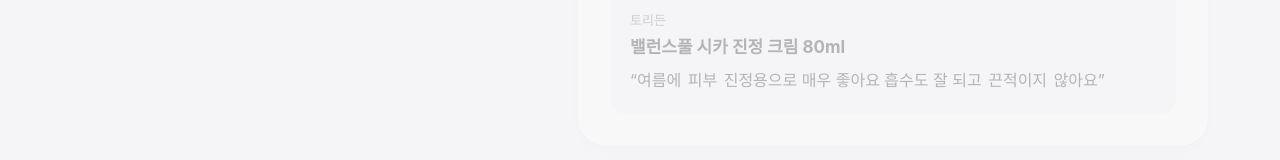
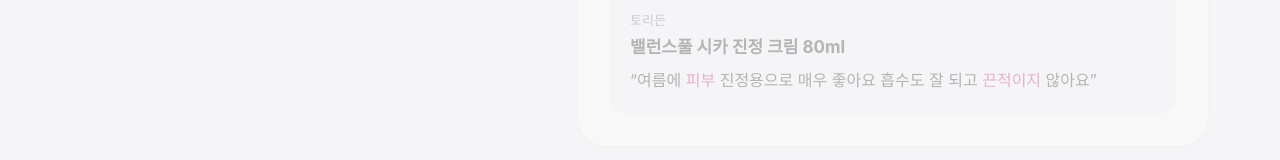
Before and after one commit to Capstone-Design-mju-2/FE, a React (Vite) app: page / in a window 1280 px wide. Shown: the part 1376-1536 px from the top of the page. Built offline with nearby package versions, Linux system fonts and the light colour scheme; a web font is replaced by a local one.

Commit message:
style: use rose text for remaining review highlights

```diff
--- a/src/App.css
+++ b/src/App.css
@@ -139,7 +139,7 @@
   gap: 12px;
 }
 
-/* 답이 오면 카드가 차례로 떠오르고, 각 카드의 형광펜은 카드가 자리 잡은 뒤 칠해진다(--enter-delay). */
+/* 답이 오면 카드가 차례로 떠오른다(--enter-delay). */
 .answer .product-card { animation: card-in 260ms var(--ease-out) var(--enter-delay, 0ms) both; }
 .answer .product-card:nth-of-type(2) { --enter-delay: 60ms; }
 .answer .product-card:nth-of-type(3) { --enter-delay: 120ms; }
--- a/src/components/Home.css
+++ b/src/components/Home.css
@@ -368,9 +368,6 @@
   background: currentColor;
 }
 
-/* 이 구역의 형광펜은 화면이 열릴 때가 아니라 스크롤로 카드가 들어올 때 칠한다. */
-.home__how mark::before { animation: none; }
-
 /* 기본은 다 보이는 상태. 스크롤 애니메이션을 지원하고, 동작 줄이기가 꺼져 있고, 화면이 넓을 때만 움직인다.
    animation 묶음 속성이 animation-timeline을 지우므로 timeline과 range는 그 뒤에 쓴다. */
 @supports (animation-timeline: view()) {
@@ -380,12 +377,6 @@
       animation: how-step-in linear both;
       animation-timeline: --how-step;
       animation-range: entry 0% entry 70%;
-    }
-
-    .home__how mark::before {
-      animation: mark-in linear both;
-      animation-timeline: --how-step;
-      animation-range: entry 60% cover 45%;
     }
 
     @keyframes how-step-in { from { opacity: 0.3; transform: translateY(16px); } }
--- a/src/index.css
+++ b/src/index.css
@@ -60,27 +60,11 @@ button:focus-visible {
   outline-offset: 3px;
 }
 
-/* 형광펜은 글자 뒤 칸을 왼쪽에서 오른쪽으로 늘려 칠한다. 감싼 상자에 isolation: isolate가 있어야 배경 뒤로 숨지 않는다. */
+/* 질문과 일치하는 리뷰 문구는 카드 테두리와 같은 로즈 색상으로 강조한다. */
 mark {
-  position: relative;
-  padding: 0 2px;
   background: none;
-  color: inherit;
+  color: var(--color-accent);
 }
-
-mark::before {
-  content: '';
-  position: absolute;
-  inset: 0;
-  z-index: -1;
-  border-radius: 3px;
-  background: var(--color-highlight);
-  box-shadow: inset 0 -2px 0 color-mix(in srgb, var(--color-accent) 35%, transparent);
-  transform-origin: left center;
-  animation: mark-in 300ms var(--ease-out) calc(var(--enter-delay, 0ms) + 240ms) both;
-}
-
-@keyframes mark-in { from { transform: scaleX(0); } }
 
 /* 상품 사진은 도착하면 서서히 나타난다. 도착 전에는 사진을 감싼 칸의 바탕색이 보인다. */
 .product-image {
@@ -110,7 +94,6 @@ mark::before {
 
 /* 동작 줄이기를 켠 사람에게는 움직임을 빼고, 나타나는 것은 투명도만 바꾼다. */
 @media (prefers-reduced-motion: reduce) {
-  mark::before { animation: none; }
   .product-image { transition: none; }
   .btn-primary:active:not(:disabled) { transform: none; }
 }
--- a/src/lib/highlight.ts
+++ b/src/lib/highlight.ts
@@ -1,4 +1,4 @@
-// 질문에 쓴 말이 리뷰 근거에 나오면 그 부분에 형광펜을 칠한다(ADR-161).
+// 질문에 쓴 말이 리뷰 근거에 나오면 그 부분을 강조한다(ADR-161).
 // 형태소 분석 없이 흔한 어미·조사만 떼므로 "은은하고"는 "은은"으로 찾고, "순해요"처럼 바뀐 꼴은 놓친다.
 const ENDINGS = /(으로|하고|하게|하는|해줘|한|해|의|은|는|이|가|을|를|에|로|도|만|요)$/
 const IGNORED = new Set(['추천', '알려', '찾아', '상품', '제품', '이하', '이상', '않는', '있는', '없는', '가능'])
```
